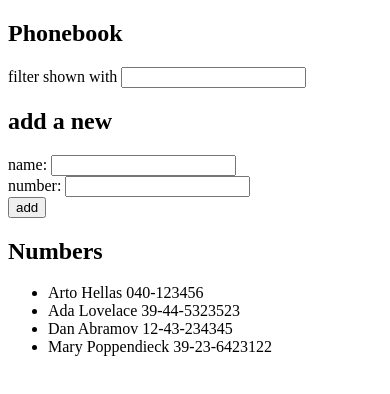
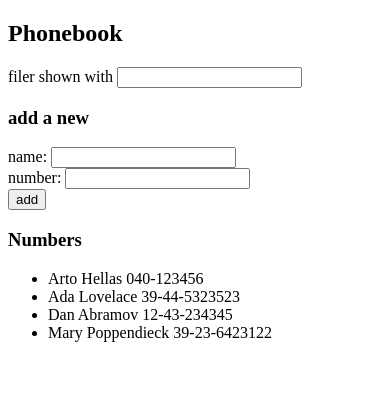
Before and after one commit to Jonas-Beck/FullstackOpen, a React (Vite) app in the folder part2/phonebook/: page / in a window 390 px wide. Shown: the top 394 px of the page. Built offline with nearby package versions, Linux system fonts and the light colour scheme.

Commit message:
2.10: The Phonebook step5

```diff
--- a/part2/phonebook/src/App.jsx
+++ b/part2/phonebook/src/App.jsx
@@ -1,4 +1,46 @@
 import { useState } from "react"
+
+const Filter = ({ value, onChange }) => {
+    return (
+        <div>
+            filer shown with <input value={value} onChange={onChange}></input>
+        </div>
+    )
+}
+
+const Person = ({ name, number }) => {
+    return (
+        <li>
+            {name} {number}
+        </li>
+    )
+}
+
+const Persons = ({ persons }) => {
+    return (
+        <ul>
+            {persons.map((person) => (
+                <Person key={person.id} name={person.name} number={person.number} />
+            ))}
+        </ul>
+    )
+}
+
+const PersonForm = ({ onSubmit, nameValue, nameChange, numberValue, NumberChange }) => {
+    return (
+        <form onSubmit={onSubmit}>
+            <div>
+                name: <input value={nameValue} onChange={nameChange} />
+            </div>
+            <div>
+                number: <input value={numberValue} onChange={NumberChange} />
+            </div>
+            <div>
+                <button type="submit">add</button>
+            </div>
+        </form>
+    )
+}
 
 const App = () => {
     const [persons, setPersons] = useState([
@@ -11,14 +53,15 @@ const App = () => {
     const [newNumber, setNewNumber] = useState("")
     const [searchFilter, setSearchFilter] = useState("")
 
-    const personToShow = searchFilter.length == 0 ? persons : persons.filter((person) => person.name.toLowerCase().includes(searchFilter.toLowerCase()))
+    const personsToShow =
+        searchFilter.length == 0 ? persons : persons.filter((person) => person.name.toLowerCase().includes(searchFilter.toLowerCase()))
 
     const addPerson = (event) => {
         event.preventDefault()
         if (persons.some((person) => person.name === newName)) {
             alert(`${newName} is already added to phonebook`)
         } else {
-            setPersons(persons.concat({ name: newName, number: newNumber, id:persons.length + 1}))
+            setPersons(persons.concat({ name: newName, number: newNumber, id: persons.length + 1 }))
             setNewName("")
             setNewNumber("")
         }
@@ -39,29 +82,17 @@ const App = () => {
     return (
         <div>
             <h2>Phonebook</h2>
-            <div>
-              filter shown with <input value={searchFilter} onChange={handleFilterChange} ></input>
-            </div>
-            <h2>add a new</h2>
-            <form onSubmit={addPerson}>
-                <div>
-                    name: <input value={newName} onChange={handlePersonChange} />
-                </div>
-                <div>
-                    number: <input value={newNumber} onChange={handleNumberChange} />
-                </div>
-                <div>
-                    <button type="submit">add</button>
-                </div>
-            </form>
-            <h2>Numbers</h2>
-            <ul>
-                {personToShow.map((person) => (
-                    <li key={person.id}>
-                        {person.name} {person.number}
-                    </li>
-                ))}
-            </ul>
+            <Filter value={searchFilter} onChange={handleFilterChange} />
+            <h3>add a new</h3>
+            <PersonForm
+                onSubmit={addPerson}
+                nameValue={newName}
+                nameChange={handlePersonChange}
+                numberValue={newNumber}
+                NumberChange={handleNumberChange}
+            />
+            <h3>Numbers</h3>
+            <Persons persons={personsToShow} />
         </div>
     )
 }
```
